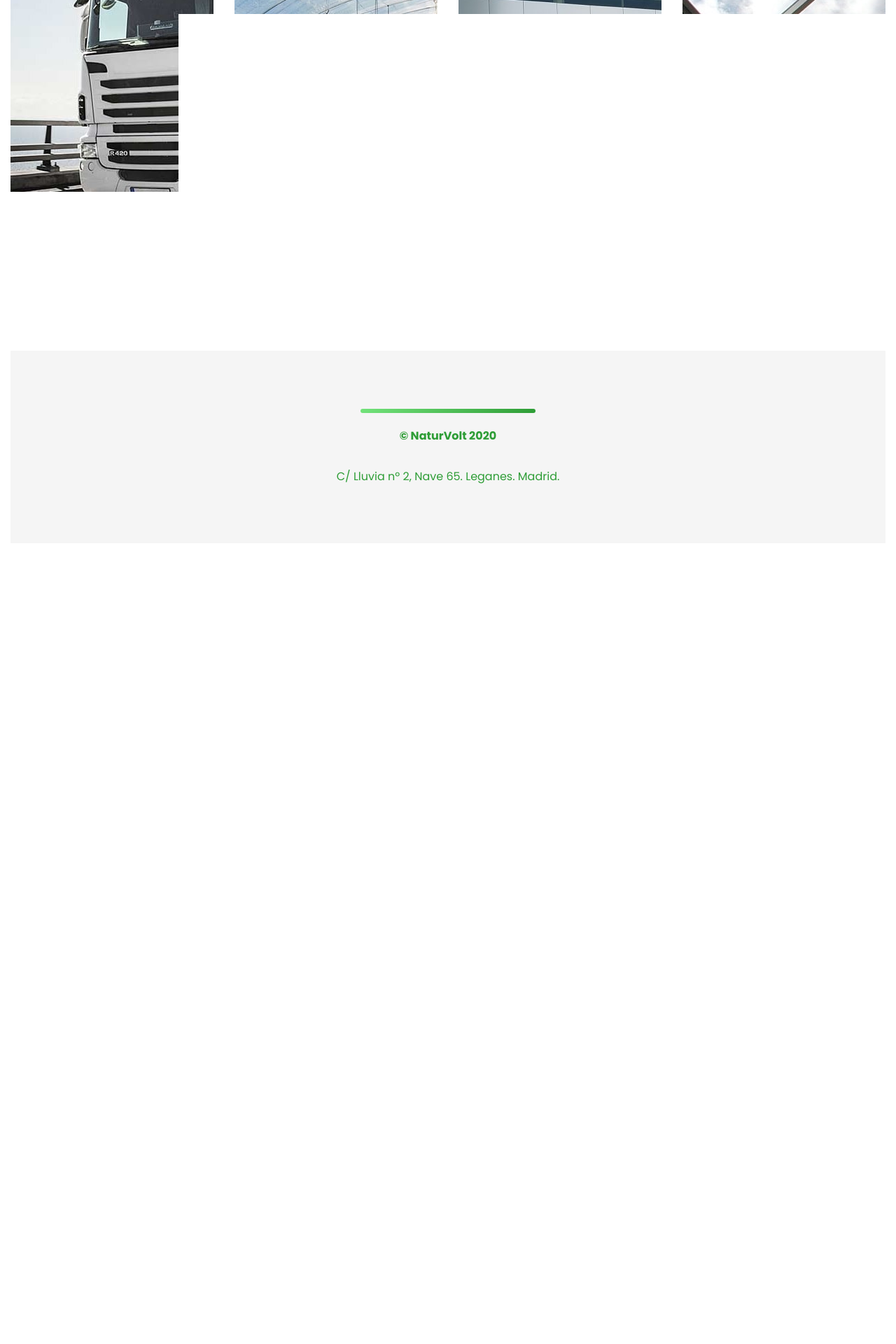
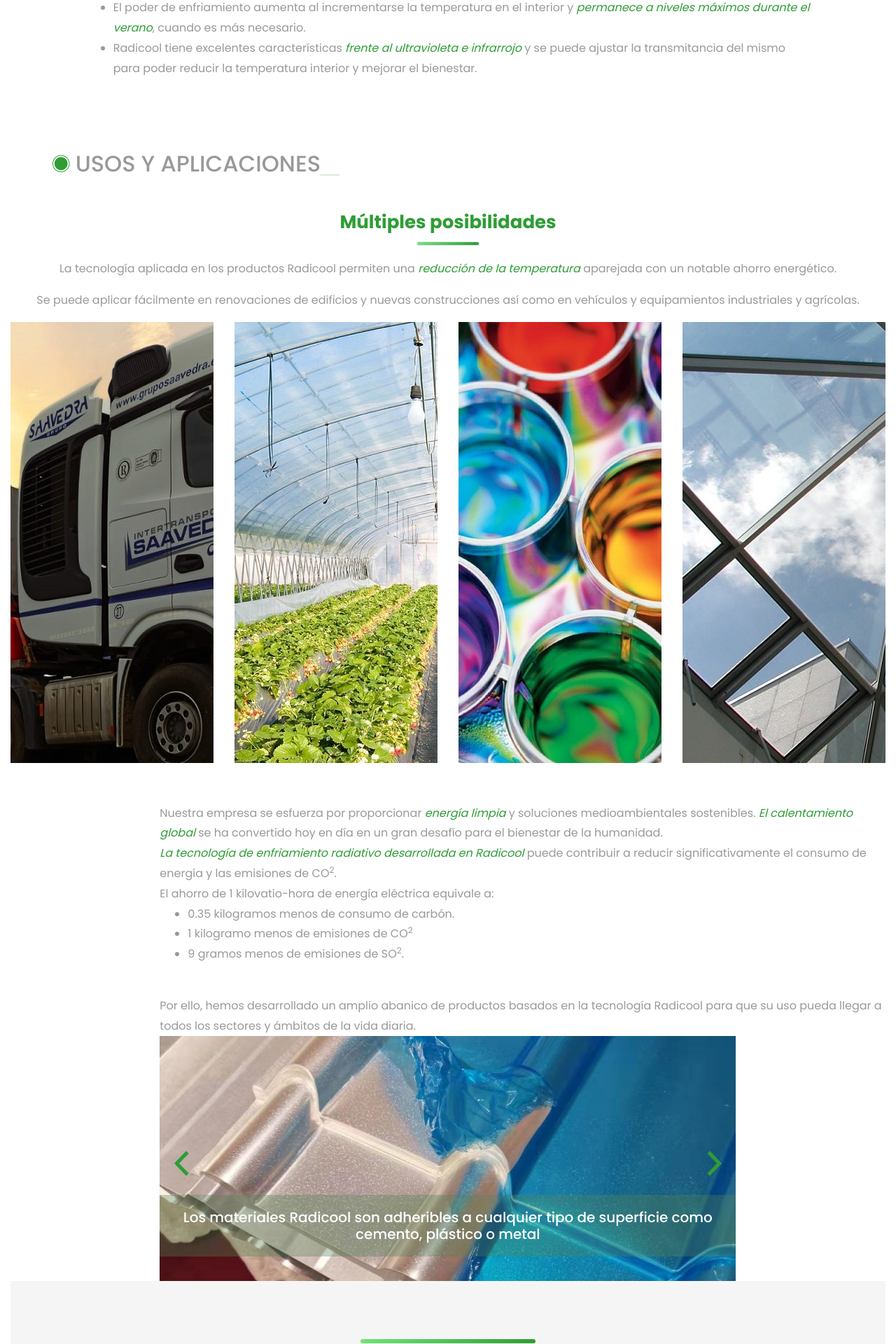
Before and after one commit to VIRIATO80/Naturvolt, a PHP site: page /radicool-rc.html in a window 1280 px wide. Shown: the part 2720-4640 px from the top of the page at 70% size. Before the commit the page ends 3411 px from the top, so only its background shows below. Run offline with PHP 8.4, Linux system fonts and the light colour scheme; some libraries are stand-ins or nearby versions; some web fonts are replaced.

Commit message:
Versión definitiva de la página Radicool

```diff
--- /dev/null
+++ b/css/slit-slider-radicool.css
@@ -0,0 +1,266 @@
+.sl-slide, .sl-slides-wrapper, .sl-slide-inner {
+	position: absolute;
+	width: 100%;
+	height: 100%;
+	top: 0;
+	left: 0;
+}
+
+.sl-slider-wrapper {
+	width: 100%;
+	height: 600px;
+	overflow: hidden;
+	position: relative;
+}
+
+
+
+.bg-img {
+	background-position: center center;
+	background-repeat: no-repeat;
+	background-size: cover;
+	height: 100%;
+	width: 100%;
+}
+
+/* Custom navigation arrows */
+
+.nav-arrows span {
+	position: absolute;
+	z-index: 2000;
+	top: 50%;
+	width: 40px;
+	height: 40px;
+	border: 8px solid #ddd;
+	border: 8px solid rgba(150,150,150,0.4);
+	text-indent: -90000px;
+	margin-top: -40px;
+	cursor: pointer;
+
+	-webkit-transform: rotate(45deg);
+	-moz-transform: rotate(45deg);
+	-o-transform: rotate(45deg);
+	-ms-transform: rotate(45deg);
+	transform: rotate(45deg);
+}
+
+.nav-arrows span:hover {
+	border-color: rgba(150,150,150,0.9);
+}
+
+.nav-arrows span.nav-arrow-prev {
+	left: 5%;
+	border-right: none;
+	border-top: none;
+}
+
+.nav-arrows span.nav-arrow-next {
+	right: 5%;
+	border-left: none;
+	border-bottom: none;
+}
+
+#nav-arrows > a {
+  /*border: 1px solid #fff;*/
+  color: #fff;
+  display: block;
+  height: 60px;
+  line-height: 76px;
+  position: absolute;
+  text-align: center;
+  top: 50%;
+  width: 60px;
+  z-index: 20;
+  margin-top: -30px;
+
+    -webkit-transition: all 0.5s ease 0s;
+       -moz-transition: all 0.5s ease 0s;
+        -ms-transition: all 0.5s ease 0s;
+         -o-transition: all 0.5s ease 0s;
+            transition: all 0.5s ease 0s;
+}
+
+#nav-arrows > a.sl-prev {
+	left: 1px;
+}
+
+#nav-arrows > a.sl-next {
+	right: 1px;
+}
+
+
+/* Custom navigation dots */
+
+.nav-dots {
+	text-align: center;
+	position: absolute;
+	bottom: 2%;
+	height: 30px;
+	width: 100%;
+	left: 0;
+	z-index: 1000;
+}
+
+.nav-dots span {
+	display: inline-block;
+	position: relative;
+	width: 16px;
+	height: 16px;
+	border-radius: 50%;
+	margin: 3px;
+	background: #ddd;
+	background: rgba(150,150,150,0.4);
+	cursor: pointer;
+	box-shadow:
+		0 1px 1px rgba(255,255,255,0.4),
+		inset 0 1px 1px rgba(0,0,0,0.1);
+}
+
+.nav-dots span {
+	background: rgba(150,150,150,0.1);
+	margin: 6px;
+	-webkit-transition: all 0.2s;
+	-moz-transition: all 0.2s;
+	-ms-transition: all 0.2s;
+	-o-transition: all 0.2s;
+	transition: all 0.2s;
+	box-shadow:
+		0 1px 1px rgba(255,255,255,0.4),
+		inset 0 1px 1px rgba(0,0,0,0.1),
+		0 0 0 2px rgba(255,255,255,0.5);
+}
+
+.nav-dots span.nav-dot-current,
+.nav-dots span:hover {
+	box-shadow:
+		0 1px 1px rgba(255,255,255,0.4),
+		inset 0 1px 1px rgba(0,0,0,0.1),
+		0 0 0 5px rgba(255,255,255,0.5);
+}
+
+.nav-dots span.nav-dot-current:after {
+	content: "";
+	position: absolute;
+	width: 10px;
+	height: 10px;
+	top: 3px;
+	left: 3px;
+	border-radius: 50%;
+	background: rgba(255,255,255,0.8);
+}
+
+.bg-img-1 {
+	background-image: url(../img/radicool/lamina-plastica.jpg);
+}
+
+.bg-img-2 {
+	background-image: url(../img/radicool/pintura-radicool.jpg);
+}
+.bg-img-3 {
+	background-image: url(../img/radicool/radicool-cascos.jpg);
+}
+
+.bg-img-4 {
+	background-image: url(../img/radicool/radicool-textil.jpg);
+}
+
+.bg-img-5 {
+	background-image: url(../img/radicool/cortinas-radicool.jpg);
+}
+
+/* Animations for content elements */
+
+.sl-trans-elems .caption-content h2 {
+	-webkit-animation: moveUp 1s ease-in-out both;
+	-moz-animation: moveUp 1s ease-in-out both;
+	-o-animation: moveUp 1s ease-in-out both;
+	-ms-animation: moveUp 1s ease-in-out both;
+	animation: moveUp 1s ease-in-out both;
+}
+.sl-trans-elems .caption-content span,
+.sl-trans-elems .caption-content a {
+	-webkit-animation: fadeIn 0.5s linear 0.5s both;
+	-moz-animation: fadeIn 0.5s linear 0.5s both;
+	-o-animation: fadeIn 0.5s linear 0.5s both;
+	-ms-animation: fadeIn 0.5s linear 0.5s both;
+	animation: fadeIn 0.5s linear 0.5s both;
+}
+
+.sl-trans-back-elems .caption-content h2 {
+	-webkit-animation: fadeOut 1s ease-in-out both;
+	-moz-animation: fadeOut 1s ease-in-out both;
+	-o-animation: fadeOut 1s ease-in-out both;
+	-ms-animation: fadeOut 1s ease-in-out both;
+	animation: fadeOut 1s ease-in-out both;
+}
+.sl-trans-back-elems .caption-content span,
+.sl-trans-back-elems .caption-content a {
+	-webkit-animation: fadeOut 1s linear both;
+	-moz-animation: fadeOut 1s linear both;
+	-o-animation: fadeOut 1s linear both;
+	-ms-animation: fadeOut 1s linear both;
+	animation: fadeOut 1s linear both;
+}
+
+@-webkit-keyframes moveUp{
+	0% {-webkit-transform: translateY(40px);}
+	100% {-webkit-transform: translateY(0px);}
+}
+@-moz-keyframes moveUp{
+	0% {-moz-transform: translateY(40px);}
+	100% {-moz-transform: translateY(0px);}
+}
+@-o-keyframes moveUp{
+	0% {-o-transform: translateY(40px);}
+	100% {-o-transform: translateY(0px);}
+}
+@-ms-keyframes moveUp{
+	0% {-ms-transform: translateY(40px);}
+	100% {-ms-transform: translateY(0px);}
+}
+@keyframes moveUp{
+	0% {transform: translateY(40px);}
+	100% {transform: translateY(0px);}
+}
+
+@-webkit-keyframes fadeIn{
+	0% {opacity: 0;}
+	100% {opacity: 1;}
+}
+@-moz-keyframes fadeIn{
+	0% {opacity: 0;}
+	100% {opacity: 1;}
+}
+@-o-keyframes fadeIn{
+	0% {opacity: 0;}
+	100% {opacity: 1;}
+}
+@-ms-keyframes fadeIn{
+	0% {opacity: 0;}
+	100% {opacity: 1;}
+}
+@keyframes fadeIn{
+	0% {opacity: 0;}
+	100% {opacity: 1;}
+}
+
+@-webkit-keyframes fadeOut{
+	0% {opacity: 1;}
+	100% {opacity: 0;}
+}
+@-moz-keyframes fadeOut{
+	0% {opacity: 1;}
+	100% {opacity: 0;}
+}
+@-o-keyframes fadeOut{
+	0% {opacity: 1;}
+	100% {opacity: 0;}
+}
+@-ms-keyframes fadeOut{
+	0% {opacity: 1;}
+	100% {opacity: 0;}
+}
+@keyframes fadeOut{
+	0% {opacity: 1;}
+	100% {opacity: 0;}
+}
--- a/css/style.css
+++ b/css/style.css
@@ -298,6 +298,10 @@ p{
     position: absolute;
     top: 0;
     left: 0;
+}
+
+.altura-fija{
+    max-height: 350px;
 }
 
 /* Slide wrapper and slides */
@@ -2022,3 +2026,47 @@ textarea:focus {
   padding: 20px;
   z-index: 1;
 }
+
+
+
+
+
+.module2 > header {
+  position: absolute;
+  bottom: 10%;
+  left: 0;
+  width: 100%;
+  background: inherit;
+  background-attachment: fixed;
+}
+
+.module2 > header::before {
+  content: "";
+  position: absolute;
+  top: -20px;
+  left: 0;
+  width: 200%;
+  height: 150%;
+  background: inherit;
+  background-attachment: fixed;
+  -webkit-filter: blur(4px);
+  filter: blur(4px);
+}
+
+.module2 > header::after {
+  content: "";
+  position: absolute;
+  top: 0;
+  left: 0;
+  width: 100%;
+  height: 100%;
+  background: rgba(84, 129, 87, 0.35);
+}
+
+.module2 > header > h5 {
+  margin: 0;
+  color: white;
+  position: relative;
+  padding: 20px;
+  z-index: 1;
+}
--- a/radicool-rc.html
+++ b/radicool-rc.html
@@ -24,15 +24,23 @@
   <meta name="msapplication-TileImage" content="/ms-icon-144x144.png">
   <meta name="theme-color" content="#ffffff">
 
+    <!-- Bootstrap -->
+    <link href="./css/slit-slider-radicool.css" rel="stylesheet">
     <link href="https://stackpath.bootstrapcdn.com/bootstrap/4.4.1/css/bootstrap.min.css" rel="stylesheet">
     <link href="./ionicons/css/ionicons.min.css" rel="stylesheet">
+
     <!-- main css -->
     <link href="./css/style.css" rel="stylesheet">
+
     <link rel="stylesheet" href="https://cdnjs.cloudflare.com/ajax/libs/animate.css/4.0.0/animate.min.css" />
+    <!-- Lazy load-->
     <script src="./js/lazysizes.min.js" async=""></script>
     <!-- modernizr -->
     <script src="./js/modernizr.js"></script>
+
 </head>
+
+
 
 <body>
     <!--Menú -->
@@ -104,11 +112,11 @@
               </div>
             </div>
           <br/><br/>
-          <div class="row mb-5 justify-content-center">
+          <div class="row justify-content-center">
             <div class="col-md-5">
               <img data-src="/img/Reflective-RC.jpg" class="img-fluid rounded shadow w-100 lazyload" alt="Radicool RC reflectiva">
             </div>
-            <div class="col-md-7">
+            <div class="col-md-5">
                   <h2 class="verde">Película RC Reflectiva (Reflective RC Film)</h2>
                   <p>
                     Las <em>películas RC reflectivas</em> se pueden instalar directamente sobre las <em>superficies exteriores opacas</em> de cualquier estructura como techos de edificios, paredes,
@@ -150,9 +158,35 @@
               <img data-src="/img/rc-transparente.jpg" class="img-fluid rounded shadow w-100 lazyload" alt="Radicool RC transparente">
             </div>
           </div>
+          <br />
+          <br />
+          <!--Bloque de monitorización-->
+          <div class="cabecera">
+            <i class="ion-ios-circle-filled size-30 verde"></i>&nbsp;Innovación tecnológica<span class="parpadea text">_</span>
+          </div>
+          <div class="row mb-6 justify-content-center">
+            <div class="col-md-10">
+              <img data-src="img/aeropuerto-radicool.jpg" class="img-fluid rounded shadow w-100 lazyload" alt="Pintura radicool">
+            </div>
+          </div>
+          <div class="row mb-6 justify-content-center">
+            <div class="col">&nbsp;</div>
+            <div class="col-md-10">
+              <ul>
+                <li>A diferencia del resto de productos del mercado, <em>Radicool expulsa el calor de la edificación.</em></li>
+                <li>Su poder de enfriamiento es <em>homogéneo las 24 horas del día.</em></li>
+                <li><em>Alto poder de enfriamiento:</em> hasta 125-135 W/m<sup>2</sup></li>
+                <li>El poder de enfriamiento aumenta al incrementarse la temperatura en el interior
+                  y <em>permanece a niveles máximos durante el verano</em>, cuando es más necesario.</li>
+                <li>Radicool tiene excelentes características <em>frente al ultravioleta e infrarrojo</em> y se puede ajustar
+                  la transmitancia del mismo para poder reducir la temperatura interior y mejorar el bienestar.</li>
+              </ul>
+            </div>
+            <div class="col">&nbsp;</div>
+          </div>
           <br/>
           <br/>
-          <!--Bloque de monitorización-->
+          <!--Bloque de usos y aplicaciones-->
           <div class="cabecera">
             <i class="ion-ios-circle-filled size-30 verde"></i>&nbsp;Usos y aplicaciones<span class="parpadea text">_</span>
           </div>
@@ -166,7 +200,7 @@
               </div>
             </div>
           </div>
-          <div class="row mb-5 justify-content-center">
+          <div class="row mb-6 justify-content-center">
               <!-- single work -->
               <div class="col-md-3">
                 <div class="portfolio_item">
@@ -202,7 +236,7 @@
               <!-- single work -->
               <div class="col-md-3">
                 <div class="portfolio_item">
-                  <img data-src="img/portfolio/radicool-revestimiento.jpg" alt="pinturas radicool" class="img-responsive lazyload" />
+                  <img data-src="img/portfolio/pintura-radicool.jpg" alt="pinturas radicool" class="img-responsive lazyload" />
                   <div class="portfolio_item_hover">
                     <div class="portfolio-border clearfix">
                       <div class="item_info">
@@ -233,6 +267,107 @@
           </div>
           <br />
           <br />
+          <div class="row mb-6 justify-content-center">
+            <div class="col-md-2">&nbsp;</div>
+            <div class="col-md-10">
+                Nuestra empresa se esfuerza por proporcionar <em>energía limpia</em> y soluciones medioambientales sostenibles.
+                <em>El calentamiento global</em> se ha convertido hoy en día en un gran desafío para el bienestar de la humanidad.
+                <br/>
+                <em>La tecnología de enfriamiento radiativo desarrollada en Radicool</em> puede contribuir a reducir significativamente el consumo de energía y las
+                emisiones de CO<sup>2</sup>.
+                <br/>
+                El ahorro de 1 kilovatio-hora de energía eléctrica equivale a:
+                <ul>
+                  <li>0.35 kilogramos menos de consumo de carbón.</li>
+                  <li>1 kilogramo menos de emisiones de CO<sup>2</sup></li>
+                  <li>9 gramos menos de emisiones de SO<sup>2</sup>.</li>
+                </ul>
+                <br/>
+                Por ello, hemos desarrollado un amplio abanico de productos basados en la tecnología Radicool para que su uso pueda llegar a todos los sectores y ámbitos de la vida diaria.
+                <br/>
+              </div>
+          </div>
+          <div class="row mb-6 justify-content-center">
+              <div class="col-md-8">
+                <div id="slider" class="sl-slider-wrapper altura-fija">
+                  <div class="sl-slider">
+                    <div class="sl-slide" data-orientation="horizontal" data-slice1-rotation="4" data-slice2-rotation="4"
+                      data-slice1-scale="2" data-slice2-scale="1">
+                      <div class="bg-img bg-img-1"></div>
+                      <div class="slide-caption">
+                        <div class="caption-content module2">
+                          <header>
+                            <h5>
+                              Los materiales Radicool son adheribles a cualquier tipo de superficie como cemento, plástico o metal
+                            </h5>
+                          </header>
+                        </div>
+                      </div>
+                    </div>
+                    <div class="sl-slide" data-orientation="horizontal" data-slice1-rotation="3" data-slice2-rotation="3"
+                      data-slice1-scale="2" data-slice2-scale="1">
+                      <div class="bg-img bg-img-2"></div>
+                      <div class="slide-caption">
+                        <div class="caption-content module2">
+                          <header>
+                            <h5>
+                              El revestimiento en pintura Radicool proporciona una reducción de temperatura sin gasto energético
+                            </h5>
+                          </header>
+                        </div>
+                      </div>
+                    </div>
+                    <div class="sl-slide" data-orientation="vertical" data-slice1-rotation="10" data-slice2-rotation="-15"
+                      data-slice1-scale="1.5" data-slice2-scale="1.5">
+                      <div class="bg-img bg-img-3"></div>
+                      <div class="slide-caption">
+                        <div class="caption-content module2">
+                          <header>
+                            <h5>
+                              Los cascos Radicool reducen significativamente el calor y mejoran la comodidad de motoristas y trabajadores expuestos al sol.
+                            </h5>
+                          </header>
+                        </div>
+                      </div>
+                    </div>
+                    <div class="sl-slide" data-orientation="vertical" data-slice1-rotation="10" data-slice2-rotation="-15"
+                      data-slice1-scale="1.5" data-slice2-scale="1.5">
+                      <div class="bg-img bg-img-4"></div>
+                      <div class="slide-caption">
+                        <div class="caption-content module2">
+                          <header>
+                            <h5>
+                              Los tejidos Radicool pueden incorporarse a prendas como sombreros y gorras aumentando la protección al sol
+                            </h5>
+                          </header>
+                        </div>
+                      </div>
+                    </div>
+                    <div class="sl-slide" data-orientation="vertical" data-slice1-rotation="10" data-slice2-rotation="-15"
+                      data-slice1-scale="1.5" data-slice2-scale="1.5">
+                      <div class="bg-img bg-img-5"></div>
+                      <div class="slide-caption">
+                        <div class="caption-content module2">
+                          <header>
+                            <h5>
+                              Las cortinas Radicool son adecuadas para grandes ventanales y acristalamientos de paredes
+                            </h5>
+                          </header>
+                        </div>
+                      </div>
+                    </div>
+                  </div>
+                  <nav id="nav-arrows" class="nav-arrows hidden-xs hidden-sm visible-md visible-lg">
+                    <a href="javascript:;" class="sl-prev">
+                      <i class="ion-chevron-left size-50 verde"></i>
+                    </a>
+                    <a href="javascript:;" class="sl-next">
+                      <i class="ion-chevron-right size-50 verde"></i>
+                    </a>
+                  </nav>
+                </div>
+              </div>
+            </div>
       </section>
 
       <!-- footer -->
@@ -254,7 +389,12 @@
     <script src="/js/jquery-2.1.1.js"></script>
     <!--  plugins -->
     <script src="https://stackpath.bootstrapcdn.com/bootstrap/4.4.1/js/bootstrap.min.js"></script>
+    <script src="/js/jquery.ba-cond.min.js"></script>
+    <script src="/js/jquery.slitslider.js"></script>
+    <script src="/js/animated-headline.js"></script>
+    <!--  custom script -->
     <script src="/js/custom.js"></script>
-    <script src="/js/animated-headline.js"></script>
+    <script src="/js/slider.js"></script>
+
 </body>
 </html>
```
Also changed, not shown: img/aeropuerto-radicool.jpg (added), img/portfolio/pintura-radicool.jpg (added), img/portfolio/radicool-camion-frigo.jpg, img/portfolio/radicool-camion-frigo_old.jpg (added), img/radicool/cortinas-radicool.jpg (added), img/radicool/lamina-plastica.jpg (added), img/radicool/pintura-radicool.jpg (added), img/radicool/radicool-cascos.jpg (added), img/radicool/radicool-textil.jpg (added). Lines whose indentation alone changed are shown as unchanged.
